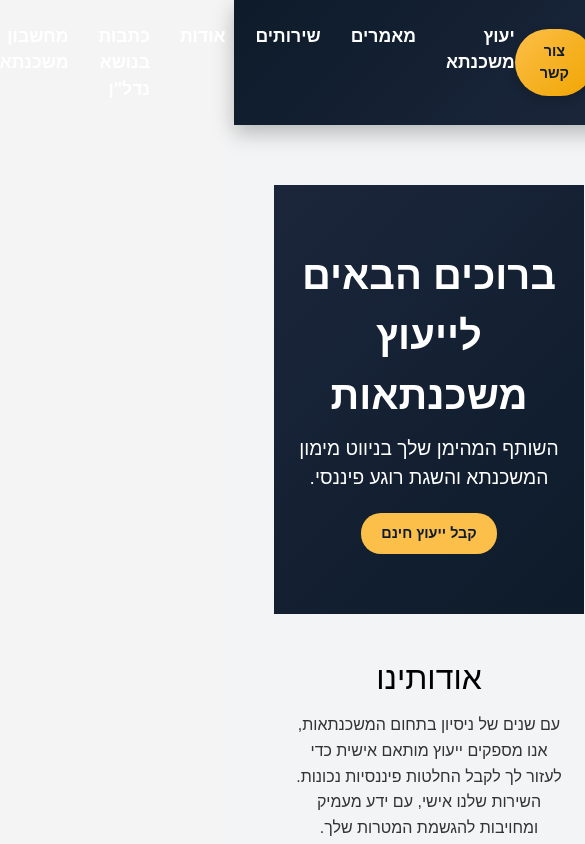
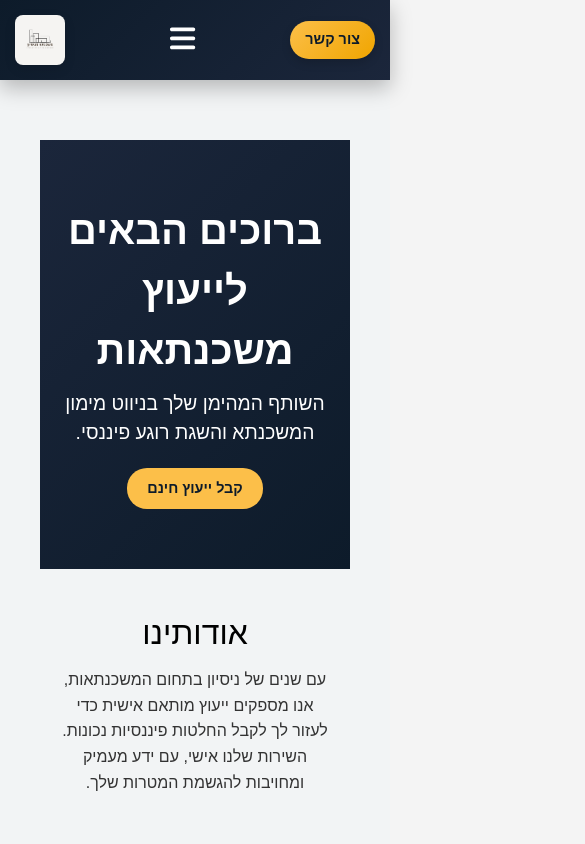
Before and after one commit to aviadazriel/special-web, a React (Create React App) app in the folder client/: page / in a window 390 px wide. Shown: the top 844 px of the page, 585 px wide, since content can reach past the window. Built offline with nearby package versions, Linux system fonts and the light colour scheme.

Commit message:
header component

```diff
--- a/client/src/components/Header.js
+++ b/client/src/components/Header.js
@@ -2,9 +2,13 @@ import React, { useState } from 'react';
 import { Link } from 'react-router-dom';
 import styled from 'styled-components';
 import ContactModal from './ContactModal';
+import { FontAwesomeIcon } from '@fortawesome/react-fontawesome';
+import { faBars, faTimes } from '@fortawesome/free-solid-svg-icons';
 
 const Header = () => {
   const [isModalOpen, setIsModalOpen] = useState(false);
+  const [isMobileMenuOpen, setIsMobileMenuOpen] = useState(false);
+
   return (
     <HeaderContainer>
       <Nav>
@@ -14,17 +18,22 @@ const Header = () => {
           </Link>
         </LogoContainer>
 
-        <NavLinks>
-          <StyledLink to="/">יעוץ משכנתא</StyledLink>
-          <StyledLink to="/articles">מאמרים</StyledLink>
-          <StyledLink to="/services">שירותים</StyledLink>
-          <StyledLink to="/about">אודות</StyledLink>
-          <StyledLink to="/real-estate-news">כתבות בנושא נדל"ן</StyledLink>
-          <StyledLink to="/calculator">מחשבון משכנתא</StyledLink>
+        <MobileMenuIcon onClick={() => setIsMobileMenuOpen(!isMobileMenuOpen)}>
+          <FontAwesomeIcon icon={isMobileMenuOpen ? faTimes : faBars} />
+        </MobileMenuIcon>
+
+        <NavLinks isOpen={isMobileMenuOpen}>
+          <StyledLink to="/" onClick={() => setIsMobileMenuOpen(false)}>יעוץ משכנתא</StyledLink>
+          <StyledLink to="/articles" onClick={() => setIsMobileMenuOpen(false)}>מאמרים</StyledLink>
+          <StyledLink to="/services" onClick={() => setIsMobileMenuOpen(false)}>שירותים</StyledLink>
+          <StyledLink to="/about" onClick={() => setIsMobileMenuOpen(false)}>אודות</StyledLink>
+          <StyledLink to="/real-estate-news" onClick={() => setIsMobileMenuOpen(false)}>כתבות בנושא נדל"ן</StyledLink>
+          <StyledLink to="/calculator" onClick={() => setIsMobileMenuOpen(false)}>מחשבון משכנתא</StyledLink>
         </NavLinks>
 
         <CTAButton onClick={() => setIsModalOpen(true)}>צור קשר</CTAButton>
       </Nav>
+
       <ContactModal isOpen={isModalOpen} onClose={() => setIsModalOpen(false)} />
     </HeaderContainer>
   );
@@ -49,11 +58,15 @@ const Nav = styled.nav`
   align-items: center;
   justify-content: space-between;
   padding: 0 30px;
-  direction: rtl; /* RTL layout */
+  direction: rtl;
+
+  @media (max-width: 768px) {
+    padding: 0 15px;
+  }
 `;
 
 const LogoContainer = styled.div`
-  order: 2; /* Moves logo to the right */
+  order: 2;
   transition: transform 0.3s;
 
   &:hover {
@@ -71,12 +84,43 @@ const Logo = styled.img`
   &:hover {
     box-shadow: 0 6px 20px rgba(0, 0, 0, 0.15);
   }
+
+  @media (max-width: 768px) {
+    height: 50px;
+  }
+`;
+
+const MobileMenuIcon = styled.div`
+  display: none;
+  font-size: 1.8rem;
+  color: white;
+  cursor: pointer;
+  flex-shrink: 0;
+  margin-left: 10px;
+
+  @media (max-width: 768px) {
+    display: block;
+    order: 1;
+  }
 `;
 
 const NavLinks = styled.div`
   display: flex;
   gap: 30px;
-  order: 1; /* Moves navigation links to the left */
+  order: 1;
+
+  @media (max-width: 768px) {
+    display: ${({ isOpen }) => (isOpen ? 'flex' : 'none')};
+    flex-direction: column;
+    position: absolute;
+    top: 100%;
+    right: 0;
+    width: 100%;
+    background: linear-gradient(135deg, #0d1b2a, #1b263b);
+    padding: 20px 0;
+    box-shadow: 0 4px 10px rgba(0, 0, 0, 0.2);
+    text-align: center;
+  }
 `;
 
 const StyledLink = styled(Link)`
@@ -107,6 +151,11 @@ const StyledLink = styled(Link)`
   &:hover:before {
     transform: scaleX(1);
   }
+
+  @media (max-width: 768px) {
+    font-size: 1.1rem;
+    padding: 10px 0;
+  }
 `;
 
 const CTAButton = styled.button`
@@ -129,6 +178,11 @@ const CTAButton = styled.button`
   &:active {
     transform: translateY(1px);
   }
+
+  @media (max-width: 768px) {
+    padding: 8px 15px;
+    font-size: 0.9rem;
+  }
 `;
 
 export default Header;
```
